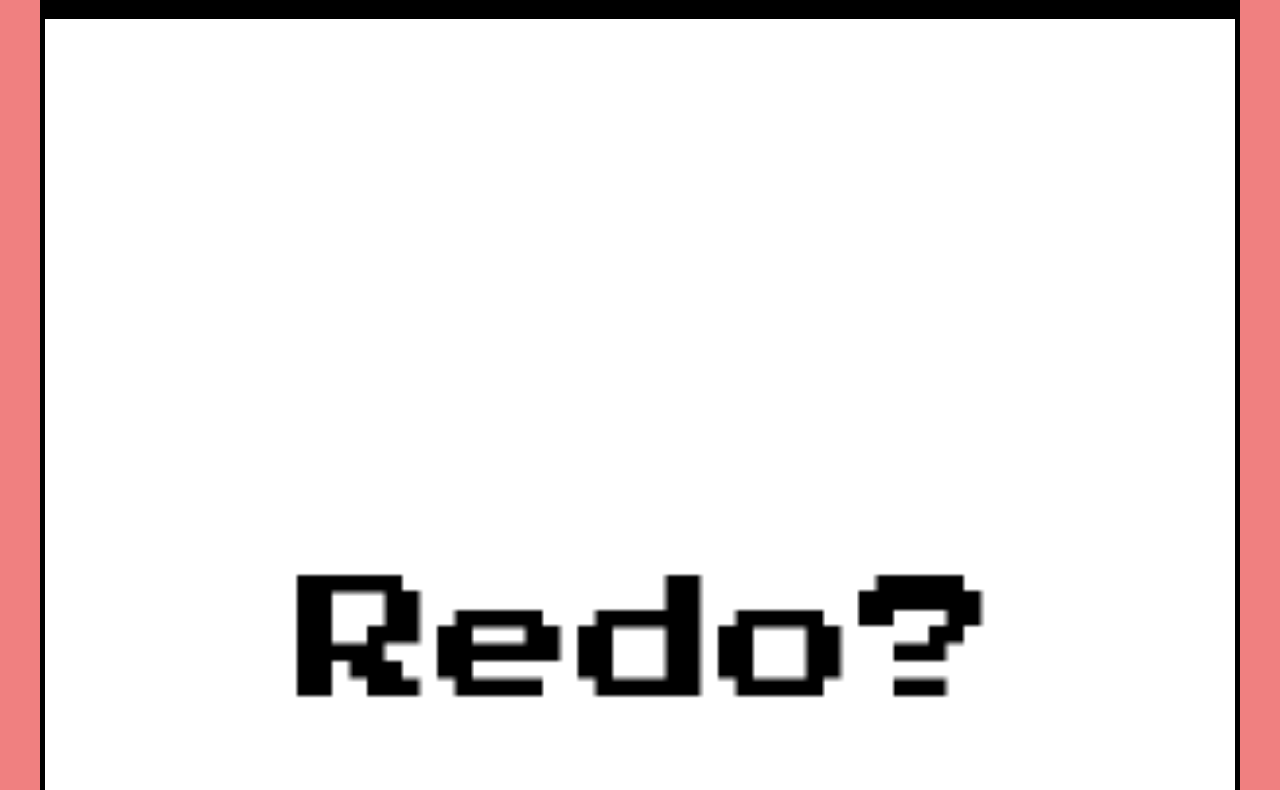
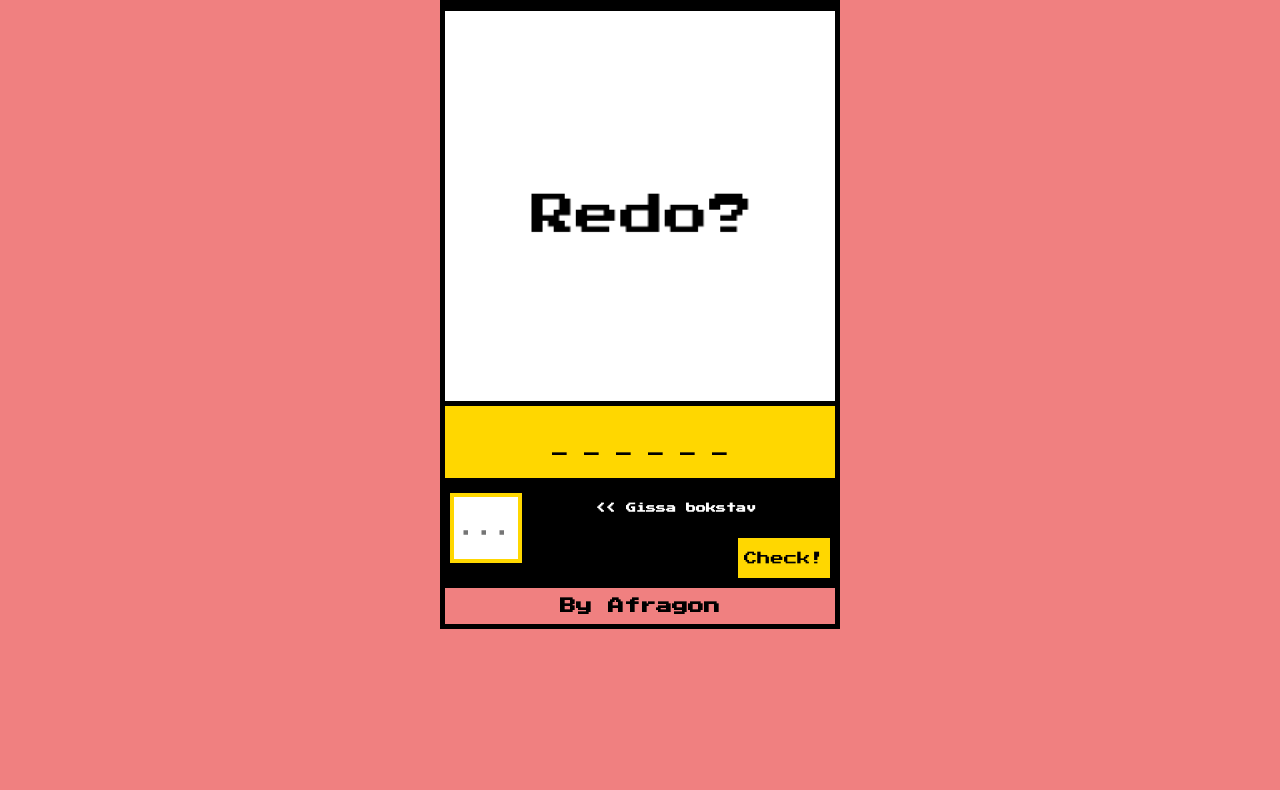
Before and after one commit to afragon/hangagubbe, a plain HTML site: page index.html in a window 1280 px wide. Shown: the part 110-900 px from the top of the page. After the commit the page ends 800 px from the top, so only its background shows below. Drawn offline with Linux system fonts and the light colour scheme.

Commit message:
Update style.css
max-width changes

```diff
--- a/style.css
+++ b/style.css
@@ -6,6 +6,7 @@
 
 .life {
   width: 100%;
+  max-width: 600px;
 }
 
 .info {
@@ -107,6 +108,7 @@
   }
 }
 
+
 @media all and (min-width: 800px) {
   .main {
     flex: 3 0px;
@@ -130,4 +132,6 @@ body {
   padding: 2em;
   font-family: 'Press Start 2P', sans-serif;
   background-color: lightcoral;
+  max-width: 400px;
+  margin: 0 auto;
 }
```
